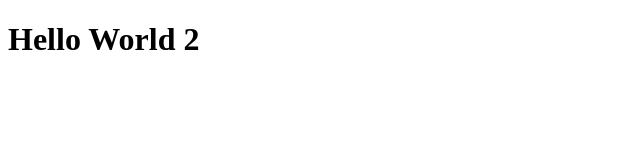
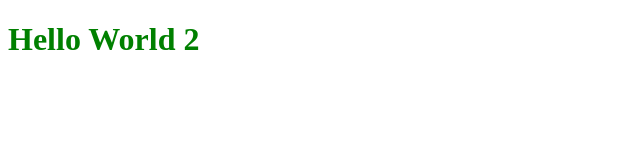
Before and after one commit to emanuelmoniz/git-101, a plain HTML site: page index.html in a window 1280 px wide. Shown: the whole page, without its empty margins (0-640 px from the left). Drawn offline with Linux system fonts and the light colour scheme.

Commit message:
added styles to index and green text

```diff
--- a/index.html
+++ b/index.html
@@ -2,6 +2,7 @@
 <html>
 <head>
   <title>My awsome page</title>
+  <link rel="stylesheet" type="text/css" href="./styles.css">
 </head>
 <body>
   <h1>Hello World 2</h1>
--- /dev/null
+++ b/styles.css
@@ -0,0 +1,3 @@
+body {
+  color: green;
+}
```
